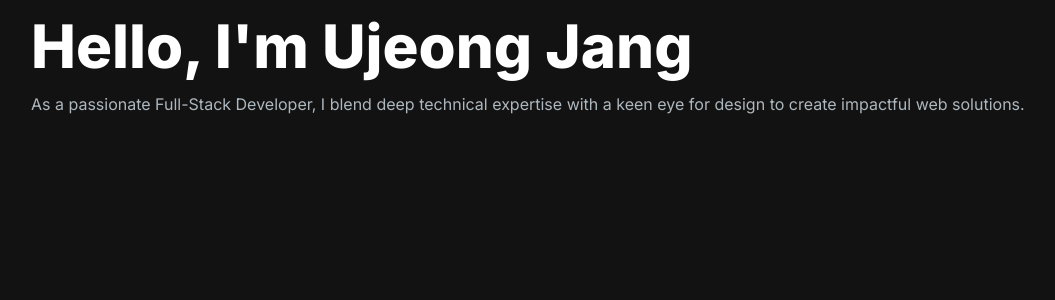
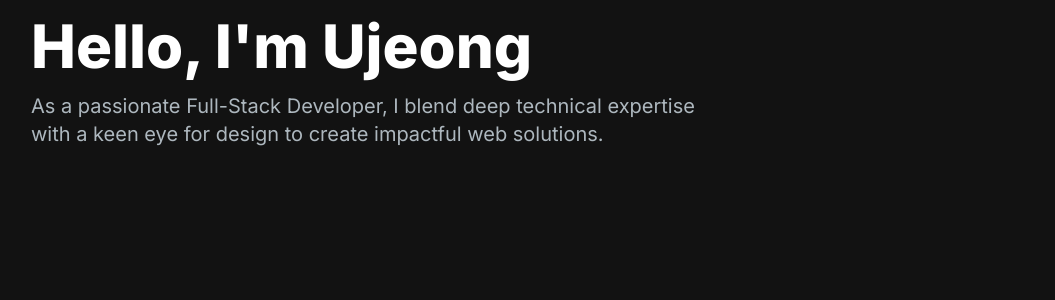
Before and after one commit to uxia0812/xia_portfolio, a Next.js app: page / in a window 1280 px wide. Shown: the top 300 px of the page, without its empty margins (17-1072 px from the left). Built offline with nearby package versions, Linux system fonts and the light colour scheme.

Commit message:
HeroSection Edit I

```diff
--- a/src/app/components/HeroSection.jsx
+++ b/src/app/components/HeroSection.jsx
@@ -1,16 +1,24 @@
-import React from 'react'
+import React from "react";
 
 const HeroSection = () => {
   return (
     <section>
-      <h1 className="text-white mb-4 text-6xl font-extrabold">
-        Hello, I'm Ujeong Jang
-      </h1>
-      <p className="text-[#ADB7BE]">
-        As a passionate Full-Stack Developer, I blend deep technical expertise with a keen eye for design to create impactful web solutions.
-      </p>
+      <div className="grid grid-cols-1 lg:grid-cols-12">
+        <div className="col-span-7">
+          <h1 className="text-white mb-4 text-4xl lg:text-6xl font-extrabold">
+            {"Hello, I'm Ujeong"}
+            {/* 작은따옴표로 에러 발생해서 {""} 사이에 문자열 입력 */}
+          </h1>
+          <p className="text-[#ADB7BE] text-lg lg:text-xl">
+            As a passionate Full-Stack Developer, I blend deep technical
+            expertise with a keen eye for design to create impactful web
+            solutions.
+          </p>
+        </div>
+        <div className="col-span-5"></div>
+      </div>
     </section>
-  )
-}
+  );
+};
 
-export default HeroSection
+export default HeroSection;
```
